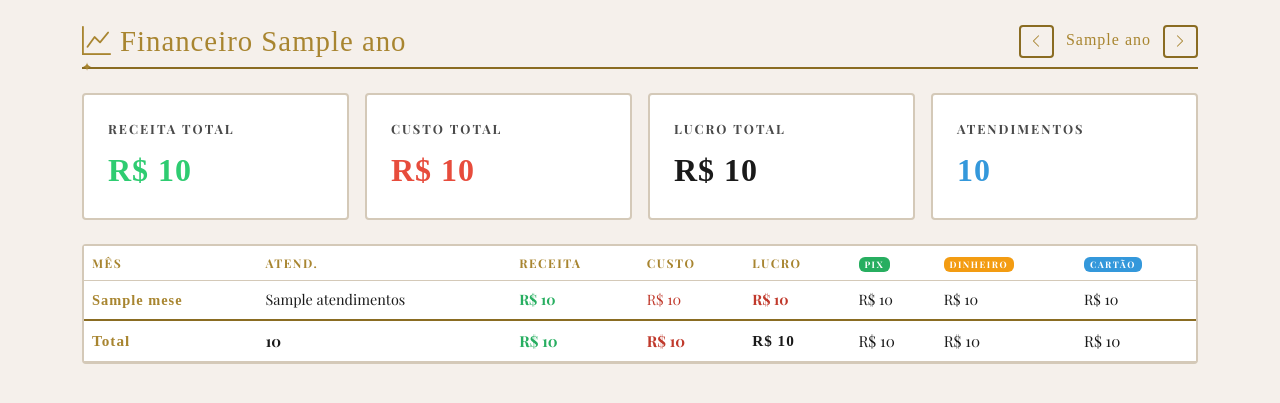
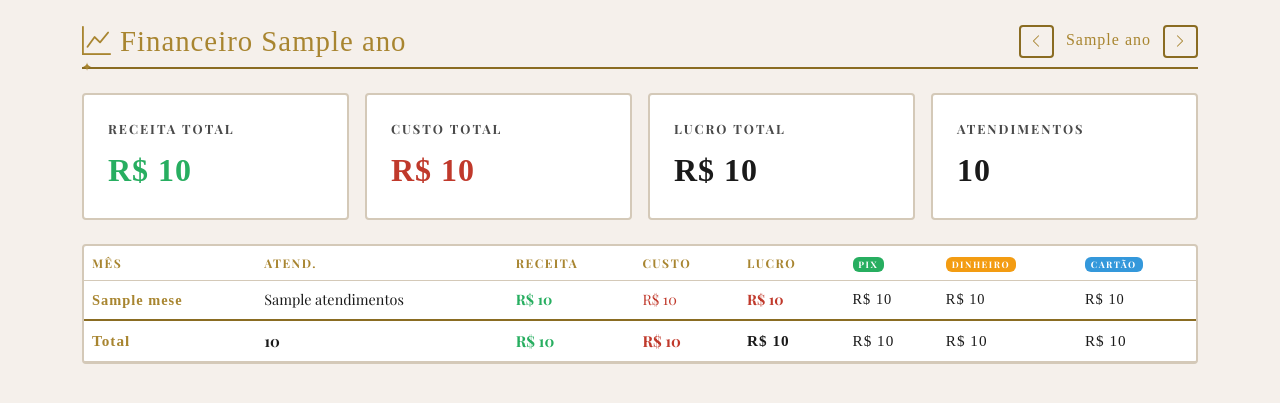
Before and after one commit to triyngtobedev/pirataria-os, a Flask app: template app/templates/financeiro.html in a window 1280 px wide. Shown: the top 403 px of the page. Run offline with Flask 3, Linux system fonts and the light colour scheme; the template is opened without the code that fills it: most values are stand-ins (such as "Sample title", 1, 10 or a date in 2020); some web fonts are replaced.

Commit message:
Fix: tabelas no modo dark e legibilidade de valores (dashboard, estoque, insumos, atendimentos, financeiro)

```diff
--- a/app/static/style.css
+++ b/app/static/style.css
@@ -222,6 +222,9 @@ h1, h2, h3, h4, h5, h6,
 .table-pirataria {
     color: var(--text-primary);
     border-color: var(--border-color);
+    --bs-table-bg: transparent;
+    --bs-table-striped-bg: transparent;
+    --bs-table-hover-bg: transparent;
 }
 
 .table-pirataria th {
@@ -239,6 +242,7 @@ h1, h2, h3, h4, h5, h6,
     vertical-align: middle;
     color: var(--text-primary);
     font-size: 0.9rem;
+    background: transparent !important;
 }
 
 .table-pirataria td small {
@@ -253,6 +257,14 @@ h1, h2, h3, h4, h5, h6,
 
 .table-pirataria tbody tr:hover {
     background: rgba(212, 168, 67, 0.03);
+}
+
+.table-pirataria thead {
+    background: transparent;
+}
+
+.table-pirataria thead th {
+    background: transparent !important;
 }
 
 .form-pirataria {
@@ -434,3 +446,19 @@ input[type="number"]::-webkit-inner-spin-button {
 [data-theme="dark"] .btn-close {
     filter: invert(1) grayscale(100%) brightness(200%);
 }
+
+.quote-card {
+    background: linear-gradient(135deg, #f0e8d8 0%, #faf5ea 100%);
+}
+
+[data-theme="dark"] .quote-card {
+    background: linear-gradient(135deg, #1a1410 0%, #221a14 100%);
+}
+
+[data-theme="dark"] .quote-card .serif-subtitle {
+    color: var(--text-secondary) !important;
+}
+
+[data-theme="dark"] .quote-card small {
+    color: var(--gold) !important;
+}
--- a/app/templates/atendimento.html
+++ b/app/templates/atendimento.html
@@ -29,7 +29,7 @@
                     {% if atendimentos %}
                         {% for at in atendimentos %}
                         <tr>
-                            <td><span class="badge badge-pirataria" style="background:rgba(212,168,67,0.15);color:var(--gold);">#{{ at.id }}</span></td>
+                            <td><span class="badge badge-pirataria" style="background:var(--badge-bg);color:var(--gold);">#{{ at.id }}</span></td>
                             <td><strong>{{ at.cliente }}</strong></td>
                             <td>{{ at.procedimento or '—' }}</td>
                             <td><small>{{ at.joia_utilizada or '—' }}</small></td>
--- a/app/templates/financeiro.html
+++ b/app/templates/financeiro.html
@@ -20,7 +20,7 @@
         <div class="card card-pirataria">
             <div class="card-body">
                 <div class="card-title">Receita Total</div>
-                <div class="card-value" style="color:#2ecc71;">R$ {{ "%.0f"|format(total_receita) }}</div>
+                <div class="card-value" style="color:var(--green-accent);">R$ {{ "%.0f"|format(total_receita) }}</div>
             </div>
         </div>
     </div>
@@ -28,7 +28,7 @@
         <div class="card card-pirataria">
             <div class="card-body">
                 <div class="card-title">Custo Total</div>
-                <div class="card-value" style="color:#e74c3c;">R$ {{ "%.0f"|format(total_custo) }}</div>
+                <div class="card-value" style="color:var(--red-accent);">R$ {{ "%.0f"|format(total_custo) }}</div>
             </div>
         </div>
     </div>
@@ -44,7 +44,7 @@
         <div class="card card-pirataria">
             <div class="card-body">
                 <div class="card-title">Atendimentos</div>
-                <div class="card-value" style="color:#3498db;">{{ total_atend }}</div>
+                <div class="card-value" style="color:var(--text-primary);">{{ total_atend }}</div>
             </div>
         </div>
     </div>
@@ -71,12 +71,12 @@
                     <tr>
                         <td><strong class="gold-text">{{ m.nome_mes }}</strong></td>
                         <td>{{ m.atendimentos }}</td>
-                        <td style="color:#27ae60;font-weight:600;">R$ {{ "%.0f"|format(m.receita) }}</td>
-                        <td style="color:#c0392b;">R$ {{ "%.0f"|format(m.custo) }}</td>
-                        <td class="fw-bold" style="color:{{ '#27ae60' if m.lucro >= 0 else '#c0392b' }};">R$ {{ "%.0f"|format(m.lucro) }}</td>
-                        <td>R$ {{ "%.0f"|format(m.pix) }}</td>
-                        <td>R$ {{ "%.0f"|format(m.dinheiro) }}</td>
-                        <td>R$ {{ "%.0f"|format(m.cartao) }}</td>
+                        <td style="color:var(--green-accent);font-weight:600;">R$ {{ "%.0f"|format(m.receita) }}</td>
+                        <td style="color:var(--red-accent);">R$ {{ "%.0f"|format(m.custo) }}</td>
+                        <td class="fw-bold" style="color:{{ 'var(--green-accent)' if m.lucro >= 0 else 'var(--red-accent)' }};">R$ {{ "%.0f"|format(m.lucro) }}</td>
+                        <td class="gold-text">R$ {{ "%.0f"|format(m.pix) }}</td>
+                        <td class="gold-text">R$ {{ "%.0f"|format(m.dinheiro) }}</td>
+                        <td class="gold-text">R$ {{ "%.0f"|format(m.cartao) }}</td>
                     </tr>
                     {% endfor %}
                 </tbody>
@@ -84,12 +84,12 @@
                     <tr style="border-top:2px solid var(--gold-dark);">
                         <td><strong class="gold-text">Total</strong></td>
                         <td style="font-weight:600;">{{ total_atend }}</td>
-                        <td style="color:#27ae60;font-weight:600;">R$ {{ "%.0f"|format(total_receita) }}</td>
-                        <td style="color:#c0392b;font-weight:600;">R$ {{ "%.0f"|format(total_custo) }}</td>
+                        <td style="color:var(--green-accent);font-weight:600;">R$ {{ "%.0f"|format(total_receita) }}</td>
+                        <td style="color:var(--red-accent);font-weight:600;">R$ {{ "%.0f"|format(total_custo) }}</td>
                         <td class="fw-bold gold-text">R$ {{ "%.0f"|format(total_lucro) }}</td>
-                        <td>R$ {{ "%.0f"|format(meses | sum(attribute='pix')) }}</td>
-                        <td>R$ {{ "%.0f"|format(meses | sum(attribute='dinheiro')) }}</td>
-                        <td>R$ {{ "%.0f"|format(meses | sum(attribute='cartao')) }}</td>
+                        <td class="gold-text">R$ {{ "%.0f"|format(meses | sum(attribute='pix')) }}</td>
+                        <td class="gold-text">R$ {{ "%.0f"|format(meses | sum(attribute='dinheiro')) }}</td>
+                        <td class="gold-text">R$ {{ "%.0f"|format(meses | sum(attribute='cartao')) }}</td>
                     </tr>
                 </tfoot>
             </table>
--- a/app/templates/insumos.html
+++ b/app/templates/insumos.html
@@ -31,10 +31,10 @@
                             <td><strong class="gold-text">{{ i.nome }}</strong></td>
                             <td><span>{{ i.categoria or '—' }}</span></td>
                             <td class="fw-bold">{{ i.quantidade }}</td>
-                            <td style="color:#888;">{{ i.unidade }}</td>
+                            <td style="color:var(--text-muted);">{{ i.unidade }}</td>
                             <td>R$ {{ "%.2f"|format(i.custo_unitario) }}</td>
-                            <td style="color:#888;">{{ i.fornecedor or '—' }}</td>
-                            <td style="color:#888;">{{ i.local_fisico or '—' }}</td>
+                            <td style="color:var(--text-muted);">{{ i.fornecedor or '—' }}</td>
+                            <td style="color:var(--text-muted);">{{ i.local_fisico or '—' }}</td>
                             <td>
                                 <div class="d-flex gap-1">
                                     <button class="btn btn-sm btn-outline-pirataria py-0 px-2" onclick="editarInsumo({{ i.id }}, '{{ i.nome.replace("'", "\\'") }}', '{{ i.categoria.replace("'", "\\'") }}', {{ i.quantidade }}, '{{ i.unidade }}', {{ i.custo_unitario }}, '{{ i.fornecedor.replace("'", "\\'") }}', '{{ i.local_fisico.replace("'", "\\'") }}')">
```
Also changed, not shown: app/templates/dashboard.html (+9 -9 lines), app/templates/estoque.html (+4 -4 lines).
